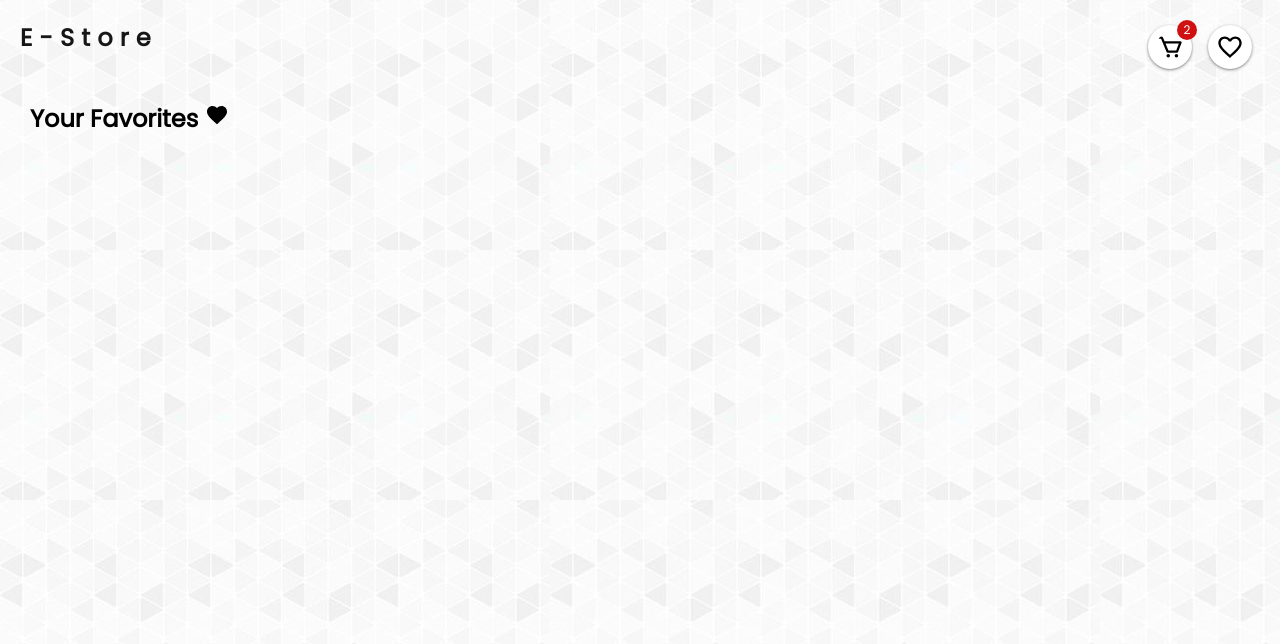
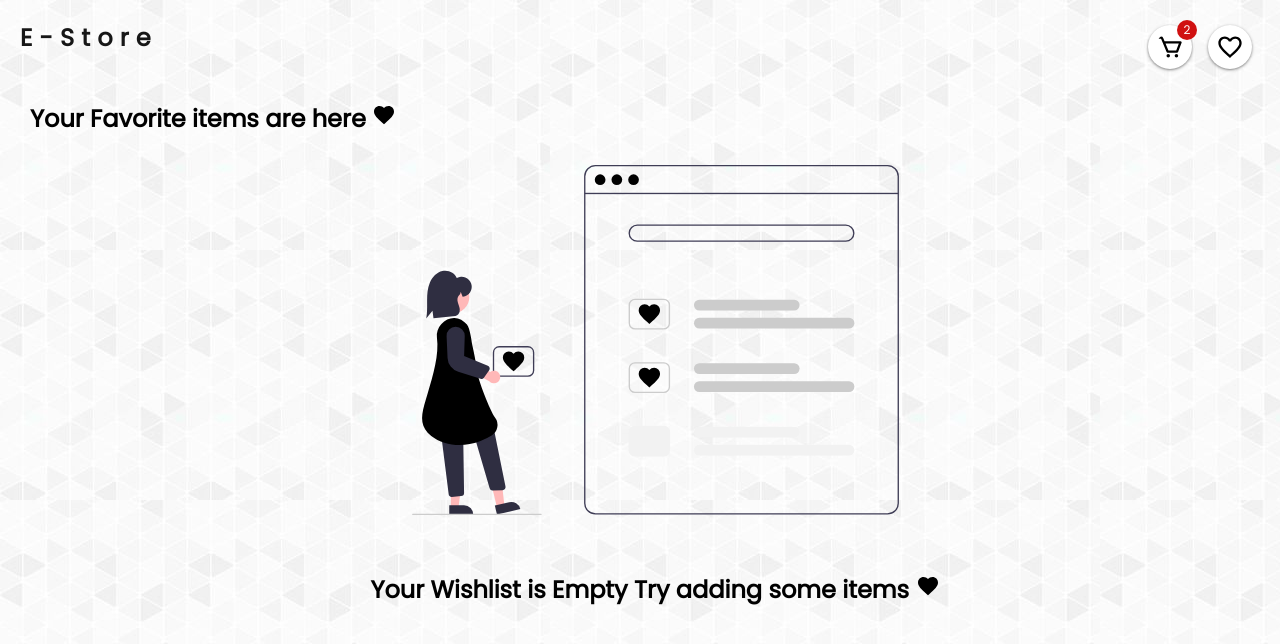
Before and after one commit to ahmedos999/react-estore, a React (Create React App) app: page /Favorite in a window 1280 px wide. Shown: the top 644 px of the page. Built offline with nearby package versions, Linux system fonts and the light colour scheme; data requests are answered from the project's data file.

Commit message:
place holder for empty fav

```diff
--- a/src/Fav.js
+++ b/src/Fav.js
@@ -3,13 +3,16 @@ import {BsCartPlus} from "react-icons/bs"
 import {MdFavorite} from "react-icons/md"
 import { Toaster } from 'react-hot-toast';
 import {Link} from 'react-router-dom';
+import img from './/imgs/wishlist.svg'
 const Fav = (props) => {
     return ( <div className="maincontent">
-    <h2>Your Favorites <MdFavorite></MdFavorite></h2>
+    <h2>Your Favorite items are here <MdFavorite></MdFavorite></h2>
     <div className="show">
     {props.FavisPending && <div>Loading...</div>}
     {props.Faverror && <div> {props.Faverro} </div>}
-    {props.Favdata && props.Favdata.map((Favdata)=>(
+    {props.Favdata &&
+    props.Favdata.length!==0?
+    props.Favdata.map((Favdata)=>(
         <div className="card">
         <Link to={`/${Favdata.cate}/${Favdata.id}`}><img src={require(`${Favdata.img}`)} alt="" /></Link>
         <div className="badge"><h5>50% Off</h5></div>
@@ -20,7 +23,10 @@ const Fav = (props) => {
             <button className='buy' onClick={(event)=>props.addItem(event,Favdata.name,Favdata.description,Favdata.price,Favdata.img,Favdata.cate,1,'M',Favdata.price,Favdata.id)}><BsCartPlus></BsCartPlus>Add To Cart</button>
         </div>
     </div>
-    ))}
+    ))
+    :<div className="wishlist"><img src={img} alt="Empty wishlist" />
+    <h2>Your Wishlist is Empty Try adding some items <MdFavorite></MdFavorite></h2></div>
+    }
     </div>
     <Toaster></Toaster>
 </div> );
--- a/src/Main.js
+++ b/src/Main.js
@@ -4,10 +4,6 @@ import img3 from './/imgs/J1.png'
 import img4 from './/imgs/w1.png'
 import img5 from './/imgs/g5.png'
 import { FaShopify } from "react-icons/fa";
-// import Tabs from './Tabs';
-// import useFetch from './useFetch';
-
-// import { useParams } from 'react-router-dom/cjs/react-router-dom.min';
 import { Swiper, SwiperSlide } from 'swiper/react';
 
 import { EffectCube, Pagination,Autoplay,Navigation,EffectCards,EffectCoverflow} from 'swiper/modules';
@@ -15,16 +11,16 @@ import { EffectCube, Pagination,Autoplay,Navigation,EffectCards,EffectCoverflow}
 import 'swiper/css';
 import 'swiper/css/effect-cube';
 import 'swiper/css/pagination';
+import { useNavigate } from "react-router-dom";
 
 
 
 const Main = () => {
-    // $('input').on('change', function() {
-    //     $('body').toggleClass('blue');
-    //   });
-    // const {name} = useParams();
-    // console.log(name);
-    // const {data:shoes,isPending,error} = useFetch('http://localhost:8000/'+name)
+  const navigate = useNavigate();
+
+  function handleClick() {
+    navigate("Shoes");
+  }
 
     return ( <div>
       {/* <Tabs></Tabs> */}
@@ -35,7 +31,7 @@ const Main = () => {
             Welcome the E-Store
             </h2>
             <p>Checkout our finest Offers and Sales <br /> Shop easliy and find what you like with great offers</p>
-            <button>Shop Now</button>
+            <button onClick={handleClick}>Shop Now</button>
         </div>
         <div className='test'>
         <Swiper
--- a/src/index.css
+++ b/src/index.css
@@ -521,3 +521,16 @@ margin-right: 5px;
 .checkout-btn:hover{
   scale: 1.1;
 }
+/* fave wishlist  */
+.wishlist{
+  width: 100%;
+  height: 500px;
+  display: flex;
+  justify-content: space-around;
+  align-items: center;
+  flex-direction: column;
+}
+.wishlist>img{
+  width: 90%;
+  height: 70%;
+}
```
Also changed, not shown: src/Cart.js (+0 -69 lines), src/imgs/empty_cart.svg (added), src/imgs/wishlist.svg (added).
